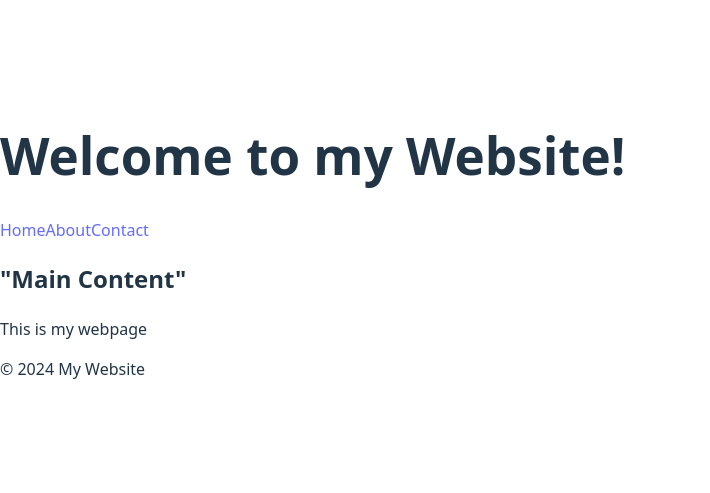
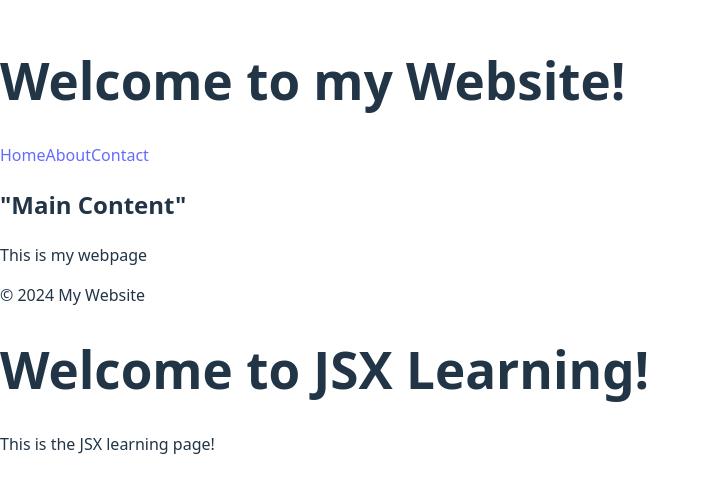
Before and after one commit to Anohita2004/ReactProject, a React (Vite) app: page / in a window 1280 px wide. Shown: the part 155-648 px from the top of the page, without its empty margins (0-710 px from the left). Built offline with nearby package versions, Linux system fonts and the light colour scheme.

Commit message:
Welcome Message displayed

```diff
--- a/src/App.jsx
+++ b/src/App.jsx
@@ -2,6 +2,7 @@
 import Header from "./components/Header";
 import MainContent from "./components/MainContent";
 import Footer from "./components/Footer";
+import WelcomeMessage from "./components/WelcomeMessage";
 
 function App(){
   return (
@@ -9,6 +10,7 @@ function App(){
       <Header />
       <MainContent />
       <Footer />
+      <WelcomeMessage />
     </div>
   )
 
--- /dev/null
+++ b/src/components/WelcomeMessage.jsx
@@ -0,0 +1,8 @@
+function WelcomeMessage(){
+    return(
+        <div>
+            <h1>Welcome to JSX Learning!</h1>
+            <p>This is the JSX learning page!</p>
+        </div>    )
+}
+export default WelcomeMessage;
```
